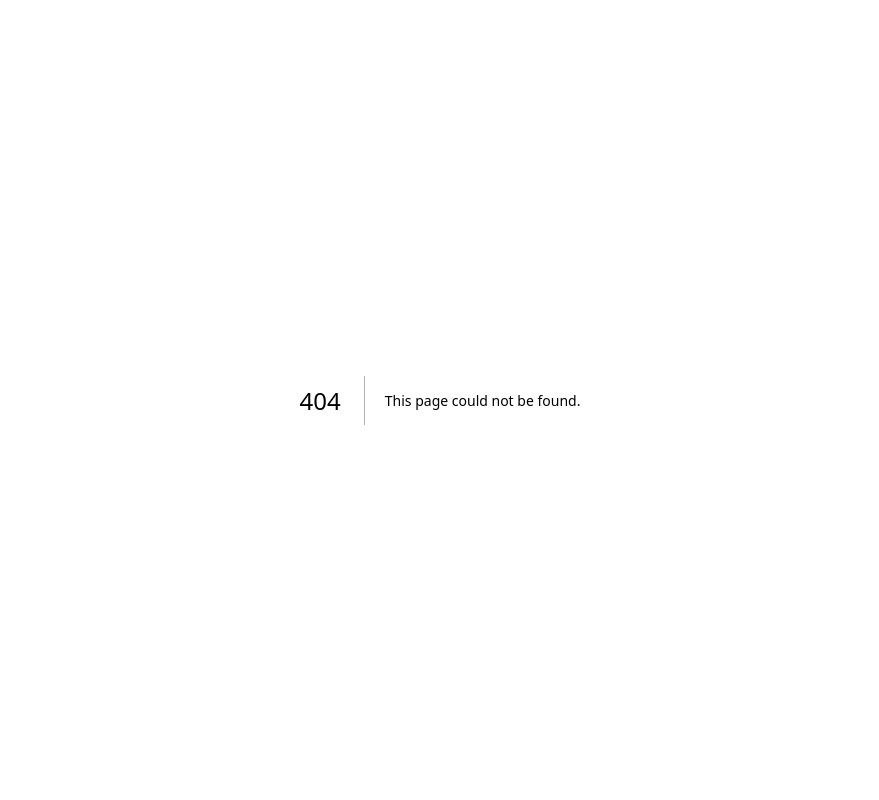
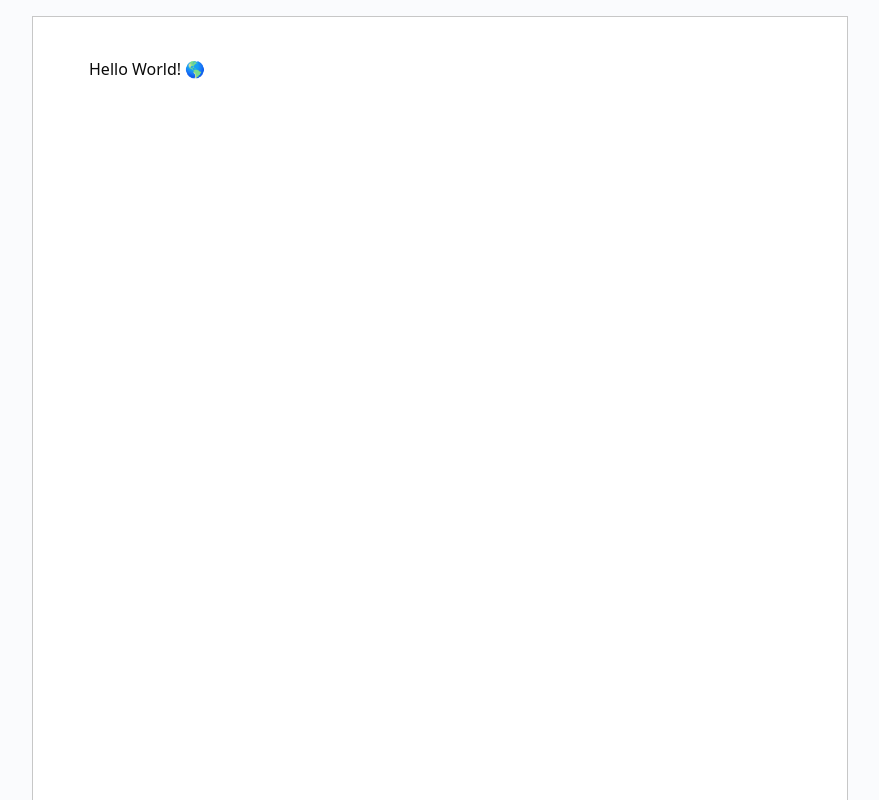
Before and after one commit to MorenoRajaonarison/gdoc, a Next.js app: page /documents/123 in a window 1280 px wide. Before the commit this address had no page. Shown: the top 800 px of the page, without its empty margins (200-1079 px from the left). Built offline with nearby package versions, Linux system fonts and the light colour scheme.

Commit message:
tiptap basics

```diff
--- /dev/null
+++ b/app/documents/[documentId]/editor.tsx
@@ -0,0 +1,28 @@
+"use client";
+
+import { useEditor, EditorContent } from "@tiptap/react";
+import StarterKit from "@tiptap/starter-kit";
+
+export const Editor = () => {
+  const editor = useEditor({
+    editorProps: {
+      attributes: {
+        style: "padding-left: 56px; padding-right: 56px;",
+        class:
+          "focus:outline-none print:border-0 bg-white border border-[#c7c7c7] flex flex-col min-h-[1054px] w-[816px] pt-10 pb-10 cursor-text",
+      },
+    },
+    extensions: [StarterKit],
+    content: "<p>Hello World! 🌎️</p>",
+    // Don't render immediately on the server to avoid SSR issues
+    immediatelyRender: false,
+  });
+
+  return (
+    <div className="size-full overflow-x-auto bg-[#fafbfd] px-4 print:p-0 print:bg-white print:overflow-visible">
+      <div className="min-w-max flex justify-center w-[816px] py-4 print:py-0 mx-auto print:w-full print:min-w-0">
+        <EditorContent editor={editor} />
+      </div>
+    </div>
+  );
+};
--- /dev/null
+++ b/app/documents/[documentId]/page.tsx
@@ -0,0 +1,17 @@
+import React from "react";
+import { Editor } from "./editor";
+
+interface DocumentIdPageProps {
+  params: Promise<{ documentId: string }>;
+}
+
+const page = async ({ params }: DocumentIdPageProps) => {
+  const { documentId } = await params;
+  return (
+    <div className="min-h-screen bg-[#fafbfd]">
+      <Editor />
+    </div>
+  );
+};
+
+export default page;
--- /dev/null
+++ b/app/documents/page.tsx
@@ -0,0 +1,9 @@
+import React from 'react'
+
+const page = () => {
+  return (
+    <div>page</div>
+  )
+}
+
+export default page
--- a/app/page.tsx
+++ b/app/page.tsx
@@ -1,12 +1,11 @@
-import { Button } from "@/components/ui/button";
-import Image from "next/image";
+import Link from "next/link";
 
 export default function Home() {
   return (
     <div className="flex min-h-screen items-center justify-center">
-      <Button variant="destructive">
-        CLick me
-      </Button>
+      <Link href="/documents/123">
+        One Document
+      </Link>
     </div>
   );
 }
--- a/package.json
+++ b/package.json
@@ -9,6 +9,9 @@
   },
   "dependencies": {
     "@radix-ui/react-slot": "^1.2.4",
+    "@tiptap/pm": "^3.15.3",
+    "@tiptap/react": "^3.15.3",
+    "@tiptap/starter-kit": "^3.15.3",
     "class-variance-authority": "^0.7.1",
     "clsx": "^2.1.1",
     "lucide-react": "^0.562.0",
```
Also changed, not shown: 1 other file (tests, documents, lock files or other folders).
